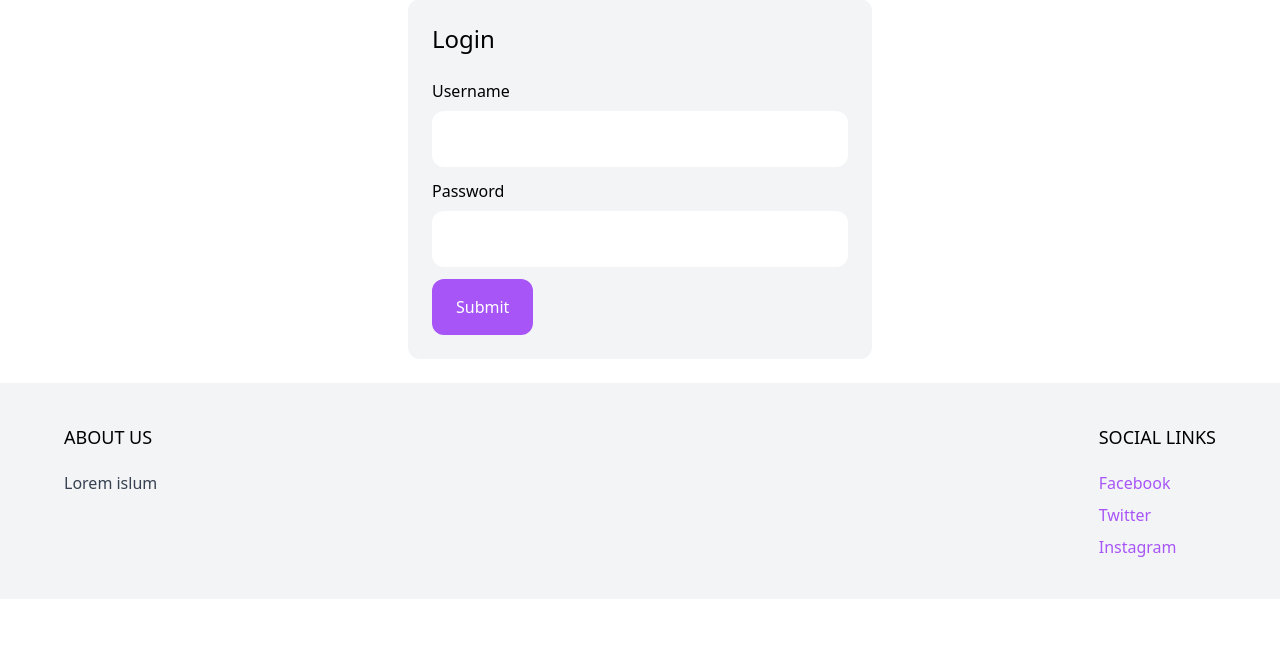
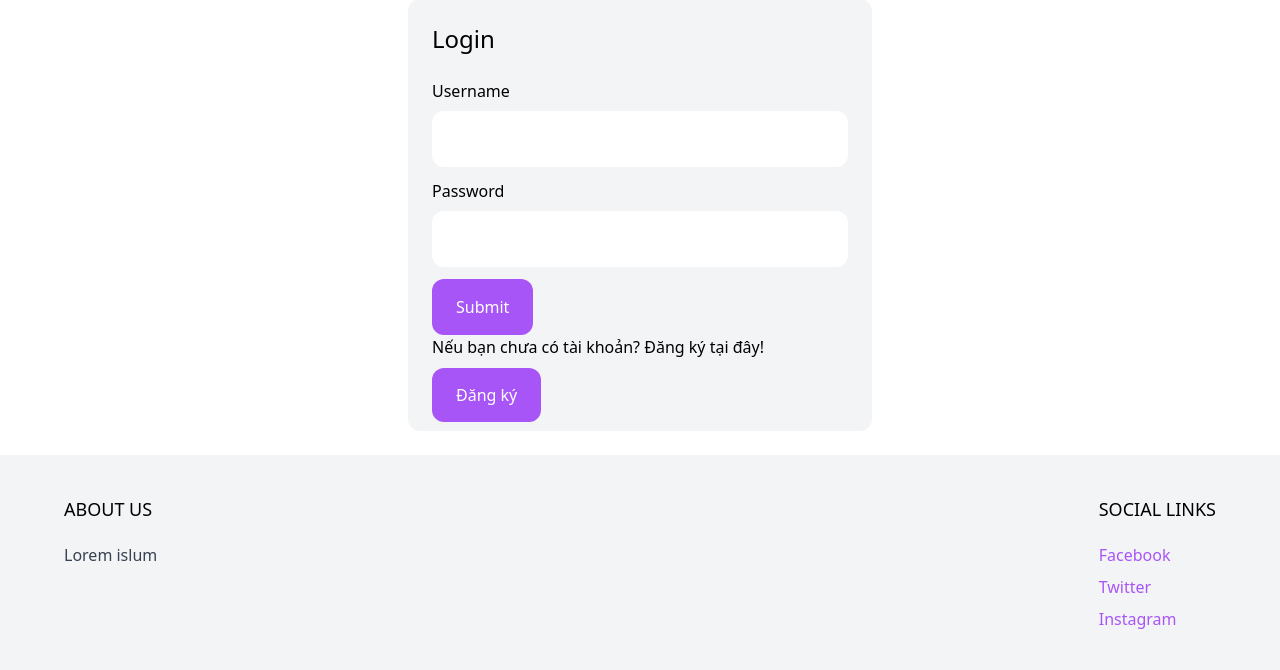
Before and after one commit to lamnhann/Django_ecommerce, a Django app: page /login/ in a window 1280 px wide. Shown: the part 102-772 px from the top of the page. Run offline with Django 5.2, Linux system fonts and the light colour scheme; some libraries are stand-ins or nearby versions.

Commit message:
update login.html

```diff
--- a/core/templates/core/login.html
+++ b/core/templates/core/login.html
@@ -42,6 +42,11 @@
             </div>
 
         </form>
+
+        <div>
+            <p>Nếu bạn chưa có tài khoản? Đăng ký tại đây!</p><br>
+            <a href="{% url 'signup' %}" class="py-4 px-6 rounded-xl text-white bg-purple-500 hover:bg-purple-700">Đăng ký</a>
+        </div>
     </div>
 </div>
 
```
Also changed, not shown: db.sqlite3.
